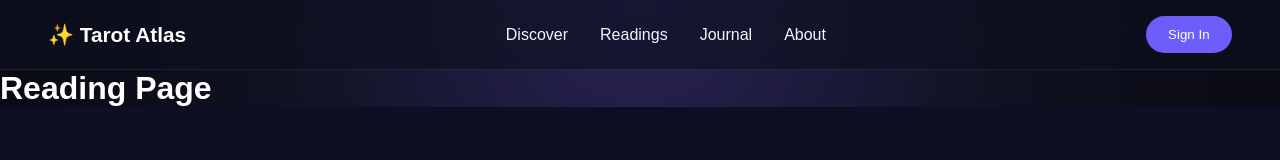
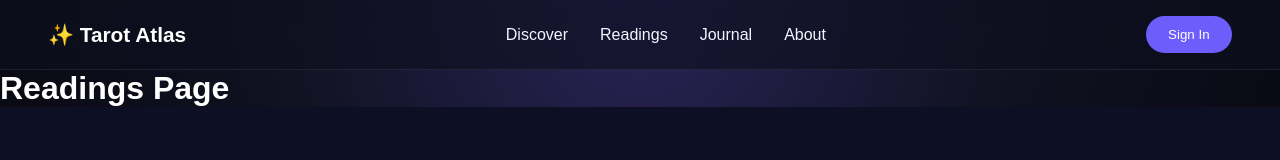
Before and after one commit to paulinahs/tarot-atlas, a React (Vite) app: page /readings in a window 1280 px wide. Shown: the top 160 px of the page. Built offline with nearby package versions, Linux system fonts and the light colour scheme.

Commit message:
feat: add About page and update Reading page title

```diff
--- a/src/pages/About.jsx
+++ b/src/pages/About.jsx
@@ -0,0 +1,9 @@
+function About() {
+  return (
+    <div>
+      <h1>About Page</h1>
+    </div>
+  );
+}
+
+export default About;
--- a/src/pages/Reading.jsx
+++ b/src/pages/Reading.jsx
@@ -1,5 +1,7 @@
 function Reading() {
-  return <h1>Reading Page</h1>;
+  return (
+    <h1>Readings Page</h1>
+  );
 }
 
 export default Reading;
```
